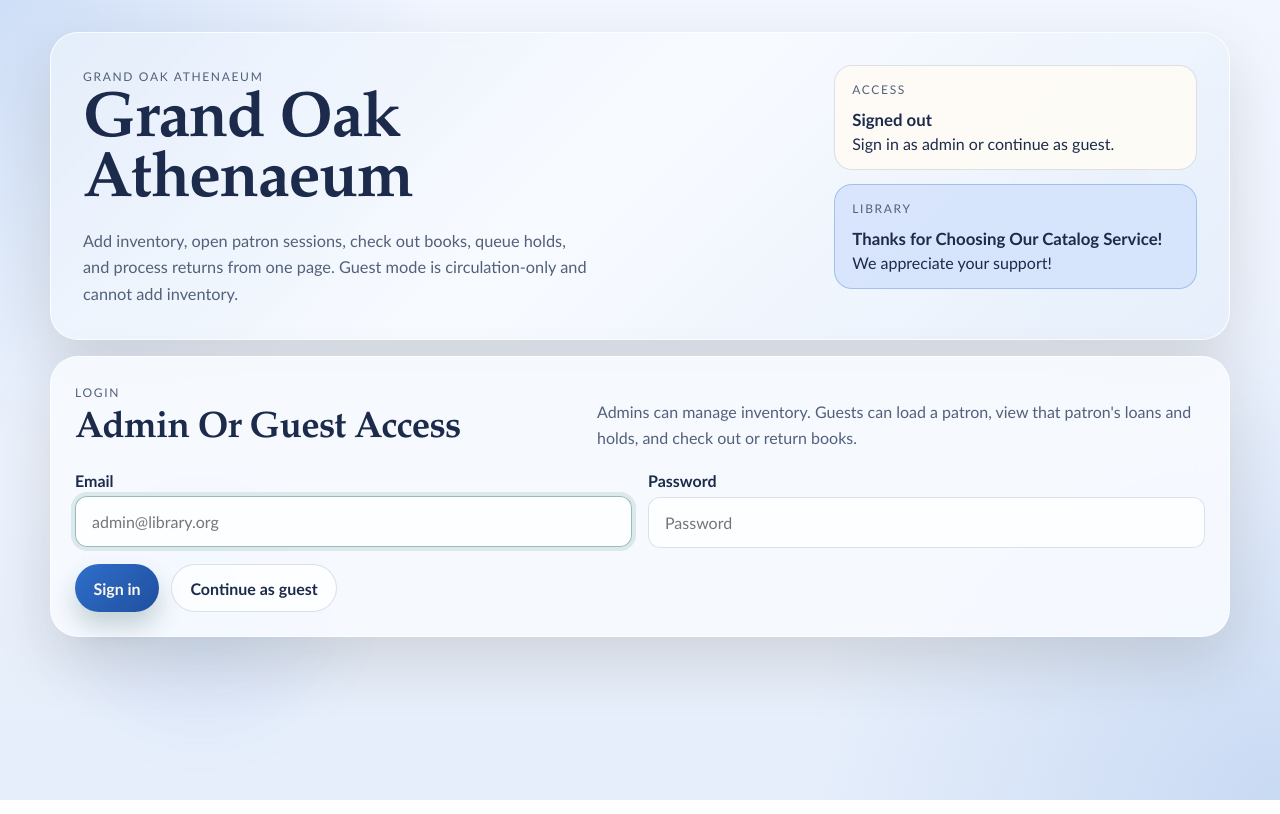
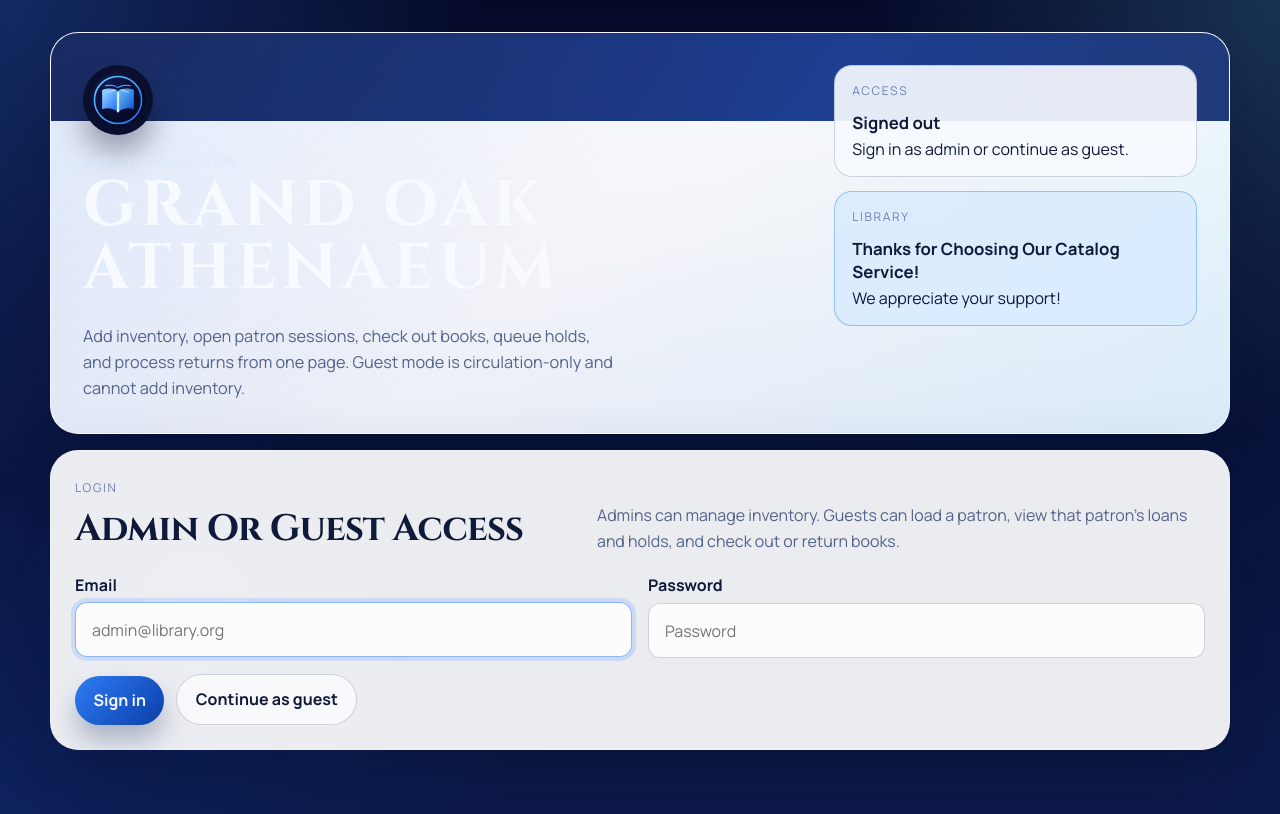
Before and after one commit to sachaavogel/library-circulation, a website with bundled scripts: page index.html in a window 1280 px wide. Built offline with nearby package versions, Linux system fonts and the light colour scheme; no server answers.

Commit message:
Match Grand Oak theme and add favicon

```diff
--- a/index.html
+++ b/index.html
@@ -6,7 +6,15 @@
       name="viewport"
       content="width=device-width, initial-scale=1, viewport-fit=cover"
     />
+    <meta name="theme-color" content="#0b1236" />
     <title>Grand Oak Athenaeum Circulation</title>
+    <link rel="icon" type="image/svg+xml" href="./favicon.svg" />
+    <link rel="preconnect" href="https://fonts.googleapis.com" />
+    <link rel="preconnect" href="https://fonts.gstatic.com" crossorigin />
+    <link
+      href="https://fonts.googleapis.com/css2?family=Cinzel:wght@500;600;700&family=Manrope:wght@400;500;600;700&display=swap"
+      rel="stylesheet"
+    />
     <link rel="stylesheet" href="./library-catalog.css" />
     <script>
       window.LIBRARY_CATALOG_FIREBASE_CONFIG = {
@@ -26,8 +34,17 @@
 
       <header class="panel hero reveal">
         <div class="hero-copy">
-          <p class="eyebrow">Grand Oak Athenaeum</p>
-          <h1>Grand Oak Athenaeum</h1>
+          <div class="brand-row">
+            <img
+              class="brand-mark"
+              src="./favicon.svg"
+              alt="Grand Oak Athenaeum logo"
+            />
+            <div class="brand-copy">
+              <p class="eyebrow">Library circulation</p>
+              <h1>Grand Oak Athenaeum</h1>
+            </div>
+          </div>
           <p class="hero-text">
             Add inventory, open patron sessions, check out books, queue holds,
             and process returns from one page. Guest mode is circulation-only
--- a/library-catalog.css
+++ b/library-catalog.css
@@ -1,21 +1,21 @@
 :root {
-  --ink: #1c2b4b;
-  --ink-soft: #52607a;
-  --paper: #f3f7ff;
-  --paper-deep: #e5ecfa;
-  --panel: rgba(248, 251, 255, 0.9);
-  --panel-strong: rgba(255, 255, 255, 0.96);
-  --line: rgba(48, 74, 126, 0.16);
-  --teal: #2f6fcb;
-  --teal-deep: #1f4f9e;
-  --gold: #4f8bd9;
-  --gold-soft: #cfe2ff;
-  --danger: #a1453a;
-  --danger-soft: rgba(161, 69, 58, 0.12);
-  --success: #1d6a43;
-  --success-soft: rgba(29, 106, 67, 0.12);
-  --info-soft: rgba(31, 106, 99, 0.12);
-  --shadow: 0 26px 60px rgba(52, 39, 18, 0.14);
+  --ink: #0f1a3a;
+  --ink-soft: #53638a;
+  --paper: #f6f9ff;
+  --paper-deep: #e6eeff;
+  --panel: rgba(255, 255, 255, 0.92);
+  --panel-strong: rgba(255, 255, 255, 0.98);
+  --line: rgba(12, 29, 74, 0.18);
+  --teal: #2f7df6;
+  --teal-deep: #0b3ea8;
+  --gold: #5fd2ff;
+  --gold-soft: #d6ecff;
+  --danger: #a44141;
+  --danger-soft: rgba(164, 65, 65, 0.12);
+  --success: #1f6e46;
+  --success-soft: rgba(31, 110, 70, 0.12);
+  --info-soft: rgba(47, 125, 246, 0.12);
+  --shadow: 0 30px 70px rgba(5, 12, 36, 0.26);
   --radius-lg: 28px;
   --radius-md: 18px;
   --radius-sm: 12px;
@@ -32,12 +32,13 @@ html {
 body {
   margin: 0;
   min-height: 100vh;
-  font-family: "Trebuchet MS", "Gill Sans", sans-serif;
+  font-family: "Manrope", "Segoe UI", sans-serif;
   color: var(--ink);
   background:
-    radial-gradient(circle at top left, rgba(79, 139, 217, 0.22), transparent 28rem),
-    radial-gradient(circle at bottom right, rgba(47, 111, 203, 0.16), transparent 30rem),
-    linear-gradient(180deg, #f2f6ff 0%, #e6eefb 100%);
+    radial-gradient(circle at top left, rgba(47, 125, 246, 0.28), transparent 30rem),
+    radial-gradient(circle at top right, rgba(95, 210, 255, 0.2), transparent 26rem),
+    radial-gradient(circle at bottom left, rgba(23, 62, 160, 0.22), transparent 32rem),
+    linear-gradient(180deg, #070b2a 0%, #0b1a4a 100%);
 }
 
 button,
@@ -58,7 +59,7 @@ button {
 code {
   padding: 0.12rem 0.42rem;
   border-radius: 999px;
-  background: rgba(31, 106, 99, 0.08);
+  background: rgba(47, 125, 246, 0.12);
   color: var(--teal-deep);
   font-size: 0.92em;
 }
@@ -77,7 +78,7 @@ code {
   pointer-events: none;
   border-radius: 999px;
   filter: blur(18px);
-  opacity: 0.55;
+  opacity: 0.6;
 }
 
 .ambient-a {
@@ -85,7 +86,7 @@ code {
   right: 4vw;
   width: 18rem;
   height: 18rem;
-  background: radial-gradient(circle, rgba(79, 139, 217, 0.32), transparent 70%);
+  background: radial-gradient(circle, rgba(95, 210, 255, 0.38), transparent 70%);
 }
 
 .ambient-b {
@@ -93,18 +94,18 @@ code {
   left: 2vw;
   width: 22rem;
   height: 22rem;
-  background: radial-gradient(circle, rgba(47, 111, 203, 0.24), transparent 70%);
+  background: radial-gradient(circle, rgba(47, 125, 246, 0.3), transparent 70%);
 }
 
 .panel {
   position: relative;
   z-index: 1;
   margin-bottom: 1rem;
-  border: 1px solid rgba(255, 255, 255, 0.55);
+  border: 1px solid rgba(255, 255, 255, 0.35);
   border-radius: var(--radius-lg);
   background: var(--panel);
   box-shadow: var(--shadow);
-  backdrop-filter: blur(20px);
+  backdrop-filter: blur(22px);
 }
 
 .panel--inset {
@@ -122,6 +123,24 @@ code {
   grid-template-columns: minmax(0, 2fr) minmax(280px, 1fr);
   padding: 2rem;
   overflow: hidden;
+  background: linear-gradient(
+    180deg,
+    rgba(255, 255, 255, 0.98) 0%,
+    rgba(245, 248, 255, 0.96) 100%
+  );
+}
+
+.hero::before {
+  content: "";
+  position: absolute;
+  top: 0;
+  left: 0;
+  right: -20%;
+  height: 5.5rem;
+  background: linear-gradient(120deg, #0a1544 0%, #12348c 55%, #0b1a4f 100%);
+  border-bottom-right-radius: 140px;
+  opacity: 0.95;
+  z-index: 0;
 }
 
 .hero::after {
@@ -129,8 +148,8 @@ code {
   position: absolute;
   inset: 0;
   background:
-    linear-gradient(135deg, rgba(47, 111, 203, 0.08), transparent 45%),
-    linear-gradient(315deg, rgba(79, 139, 217, 0.1), transparent 52%);
+    linear-gradient(135deg, rgba(47, 125, 246, 0.12), transparent 45%),
+    linear-gradient(315deg, rgba(95, 210, 255, 0.12), transparent 52%);
   pointer-events: none;
 }
 
@@ -138,6 +157,40 @@ code {
 .hero-status {
   position: relative;
   z-index: 1;
+}
+
+.brand-row {
+  display: flex;
+  flex-wrap: wrap;
+  gap: 1.1rem;
+  align-items: center;
+  color: #f6f9ff;
+}
+
+.brand-mark {
+  width: 70px;
+  height: 70px;
+  border-radius: 999px;
+  background: #0a0f2e;
+  padding: 0.4rem;
+  box-shadow: 0 18px 30px rgba(6, 12, 34, 0.35);
+}
+
+.brand-copy {
+  display: grid;
+  gap: 0.35rem;
+}
+
+.brand-copy .eyebrow {
+  margin-bottom: 0;
+  color: rgba(214, 232, 255, 0.85);
+}
+
+.brand-copy h1 {
+  color: #f7fbff;
+  text-transform: uppercase;
+  letter-spacing: 0.08em;
+  max-width: none;
 }
 
 .eyebrow,
@@ -149,7 +202,7 @@ code {
   letter-spacing: 0.14em;
   text-transform: uppercase;
   font-size: 0.75rem;
-  color: var(--ink-soft);
+  color: #6d80b2;
 }
 
 h1,
@@ -157,14 +210,14 @@ h2,
 h3,
 h4 {
   margin: 0;
-  font-family: "Palatino Linotype", "Book Antiqua", Georgia, serif;
+  font-family: "Cinzel", "Times New Roman", serif;
   font-weight: 700;
   letter-spacing: -0.02em;
 }
 
 h1 {
   font-size: clamp(2.6rem, 5vw, 4.4rem);
-  line-height: 0.94;
+  line-height: 0.98;
   max-width: 11ch;
 }
 
@@ -192,7 +245,7 @@ h4 {
 
 .hero-text {
   max-width: 54ch;
-  margin-top: 1rem;
+  margin-top: 1.4rem;
   font-size: 1.02rem;
 }
 
@@ -207,7 +260,7 @@ h4 {
   padding: 1rem 1.1rem;
   border-radius: var(--radius-md);
   border: 1px solid var(--line);
-  background: rgba(255, 252, 246, 0.9);
+  background: rgba(247, 250, 255, 0.92);
 }
 
 .status-tile strong {
@@ -215,8 +268,8 @@ h4 {
 }
 
 .status-tile--accent {
-  border-color: rgba(79, 139, 217, 0.4);
-  background: rgba(213, 228, 252, 0.9);
+  border-color: rgba(47, 125, 246, 0.4);
+  background: rgba(217, 236, 255, 0.92);
 }
 
 #login-panel,
@@ -257,7 +310,7 @@ h4 {
   display: inline-flex;
   padding: 0.35rem;
   border-radius: 999px;
-  background: rgba(31, 106, 99, 0.09);
+  background: rgba(47, 125, 246, 0.14);
 }
 
 .tab-button {
@@ -277,7 +330,7 @@ h4 {
 
 .tab-button--active {
   background: var(--teal);
-  color: #fff8ec;
+  color: #f5f9ff;
 }
 
 .admin-chip {
@@ -286,7 +339,7 @@ h4 {
   align-items: center;
   padding: 0.7rem 1rem;
   border-radius: 999px;
-  background: rgba(31, 106, 99, 0.12);
+  background: rgba(47, 125, 246, 0.16);
   color: var(--teal-deep);
 }
 
@@ -365,8 +418,8 @@ h4 {
 
 .field input:focus {
   outline: none;
-  border-color: rgba(31, 106, 99, 0.45);
-  box-shadow: 0 0 0 4px rgba(31, 106, 99, 0.12);
+  border-color: rgba(47, 125, 246, 0.55);
+  box-shadow: 0 0 0 4px rgba(47, 125, 246, 0.16);
   transform: translateY(-1px);
 }
 
@@ -397,9 +450,9 @@ h4 {
 }
 
 .button--primary {
-  color: #fff8ec;
+  color: #f5f9ff;
   background: linear-gradient(135deg, var(--teal) 0%, var(--teal-deep) 100%);
-  box-shadow: 0 14px 24px rgba(18, 70, 63, 0.22);
+  box-shadow: 0 16px 26px rgba(9, 32, 85, 0.28);
 }
 
 .button--ghost {
@@ -432,7 +485,7 @@ h4 {
 
 .feedback[data-kind="info"],
 .banner[data-kind="info"] {
-  border-color: rgba(31, 106, 99, 0.18);
+  border-color: rgba(47, 125, 246, 0.25);
   background: var(--info-soft);
   color: var(--teal-deep);
 }
@@ -474,7 +527,7 @@ h4 {
   letter-spacing: 0.08em;
   text-transform: uppercase;
   color: var(--ink-soft);
-  background: rgba(31, 106, 99, 0.06);
+  background: rgba(47, 125, 246, 0.08);
 }
 
 .inventory-table tbody tr:last-child td {
@@ -500,8 +553,8 @@ h4 {
 }
 
 .status-pill--checked-out {
-  background: rgba(79, 139, 217, 0.16);
-  color: #2f4f7a;
+  background: rgba(47, 125, 246, 0.16);
+  color: #1b3f7a;
 }
 
 .empty-state {
@@ -561,7 +614,7 @@ h4 {
 .record-list__empty {
   padding: 0.85rem 0.9rem;
   border-radius: var(--radius-sm);
-  background: rgba(31, 106, 99, 0.06);
+  background: rgba(47, 125, 246, 0.1);
 }
 
 .record-list__title {
```
Also changed, not shown: favicon.svg (added).
